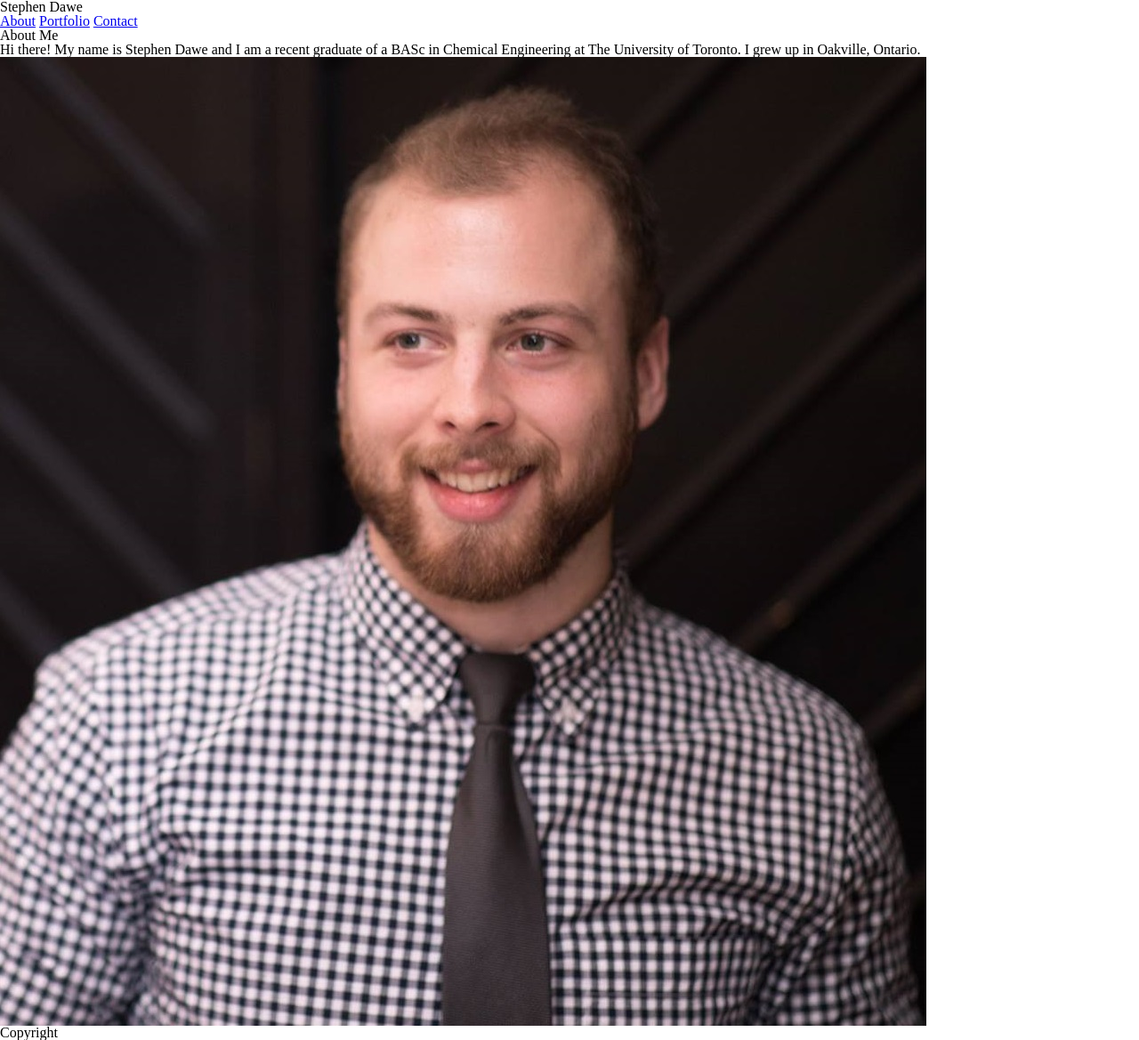
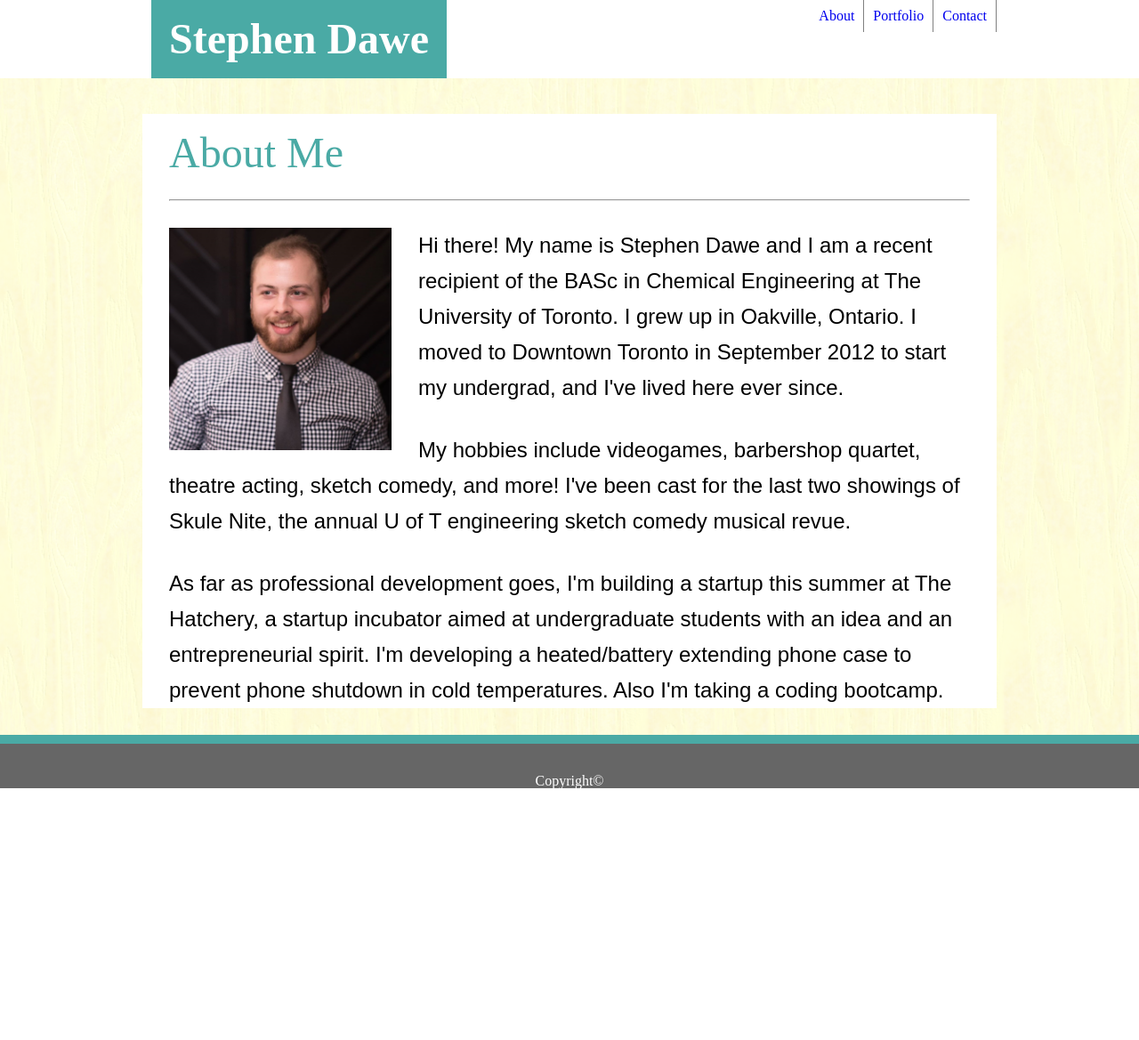
Before and after one commit to sd-ontario/Basic-portfolio, a plain HTML site: page index.html in a window 1280 px wide. Shown: the whole page at 89% size. After the commit the page ends 886 px from the top, so only its background shows below. Drawn offline with Linux system fonts and the light colour scheme.

Commit message:
completed about section

```diff
--- a/assets/css/style.css
+++ b/assets/css/style.css
@@ -0,0 +1,97 @@
+.top-banner{
+    width: 100%;
+    background-color: white;
+    border:gray;
+    clear:both;
+    margin-bottom:40px;
+}
+
+.h1{
+    font-family: Georgia, 'Times New Roman', Times, serif;
+}
+
+.link{
+    float:right;
+    padding:10px;
+    text-decoration: none;
+    border-right: 1px solid gray;
+}
+
+.your-name{
+    background-color:#4aaaa5;
+    color:white;
+    padding:20px;
+    float:left;
+    font-size:0.5in;
+    font-weight: bold;
+    margin-left:10px;
+}
+
+.about-me{
+    clear:both;
+
+    width:960px;
+    margin:auto;
+    background-color:white;
+}
+
+.container{
+    background-color:white;
+    width:960px;
+    margin:auto;
+    overflow:auto;
+}
+
+.header{
+    font-size: 0.5in;
+    margin-left:10px;
+    color:4aaaa5;
+    padding:20px;
+    border-bottom-color: gray;
+}
+
+.hr{
+    margin-left:30px;
+    margin-right:30px;
+    margin-bottom:30px;
+}
+
+.p{
+    margin-left:30px;
+    margin-right:30px;
+    margin-bottom:30px;
+    line-height:40px;
+    font-size:x-large;
+    font-family:Arial, Helvetica, sans-serif;
+}
+
+#image{
+    float:left;
+    height:250px;
+    width:250px;
+    margin-left:30px;
+    margin-right:30px;
+}
+
+.footer{
+    clear:both;
+    text-align: center;
+    background-color: #666666;
+    height:50px;
+    border-top: 10px solid #4aaaa5;
+    color:white;
+    position:relative;
+}
+
+.footer-content{
+    position:absolute;
+    bottom:0;
+    left:0;
+    right:0;
+    margin-left:auto;
+    margin-right:auto;
+}
+
+.content{
+    min-height: calc(100vh - 70px);
+}
--- a/index.html
+++ b/index.html
@@ -9,25 +9,39 @@
     <link rel="stylesheet" type="text/css" media="screen" href="assets/css/style.css" />
 
 </head>
-<body>
+
+<body background="assets/images/light-veneer.png">
+    <div class="content">
+
     <div class="top-banner">
-        <h1>Stephen Dawe</h1>
-        <a class="link" href="index.html">About</a>
-        <a class = "link" href="portfolio.html">Portfolio</a>
-        <a class = "link" href="contact.html">Contact</a>
-    </div>
+            <div class="container">
+                <h1 class="your-name">Stephen Dawe</h1>
+                <a class = "link" href="contact.html">Contact</a>
+                <a class = "link" href="portfolio.html">Portfolio</a>
+                <a class="link" href="index.html">About</a>
+            </div>
+
+        </div>
 
     <div class="about-me">
         <section class="header">
             About Me
         </section>
-        <p>
-            Hi there! My name is Stephen Dawe and I am a recent graduate of a BASc in Chemical Engineering at The University of Toronto. I grew up in Oakville, Ontario.
-           <img class="image" src="assets/images/headshot.jpg">
+        <hr class="hr">
+        <img id="image" src="assets/images/headshot.jpg">
+        <p class="p">
+            Hi there! My name is Stephen Dawe and I am a recent recipient of the BASc in Chemical Engineering at The University of Toronto. I grew up in Oakville, Ontario. I moved to Downtown Toronto in September 2012 to start my undergrad, and I've lived here ever since.
         </p>
+
+        <p class="p">My hobbies include videogames, barbershop quartet, theatre acting, sketch comedy, and more! I've been cast for the last two showings of Skule Nite, the annual U of T engineering sketch comedy musical revue.</p>
+        <p class="p">As far as professional development goes, I'm building a startup this summer at The Hatchery, a startup incubator aimed at undergraduate students with an idea and an entrepreneurial spirit. I'm developing a heated/battery extending phone case to prevent phone shutdown in cold temperatures. Also I'm taking a coding bootcamp.</p>
+
     </div>
+</div>
 
-   <footer>Copyright</footer>
+   <footer class="footer">
+        <p class="footer-content">Copyright©</p>
+   </footer>
 
 
 
```
Also changed, not shown: assets/images/abstract-lighting.png (added), assets/images/light-veneer.png (added), assets/images/stripes-light.png (added), assets/stripes-light/readme.txt (added), assets/stripes-light/stripes-light.png (added), 1 other file.
